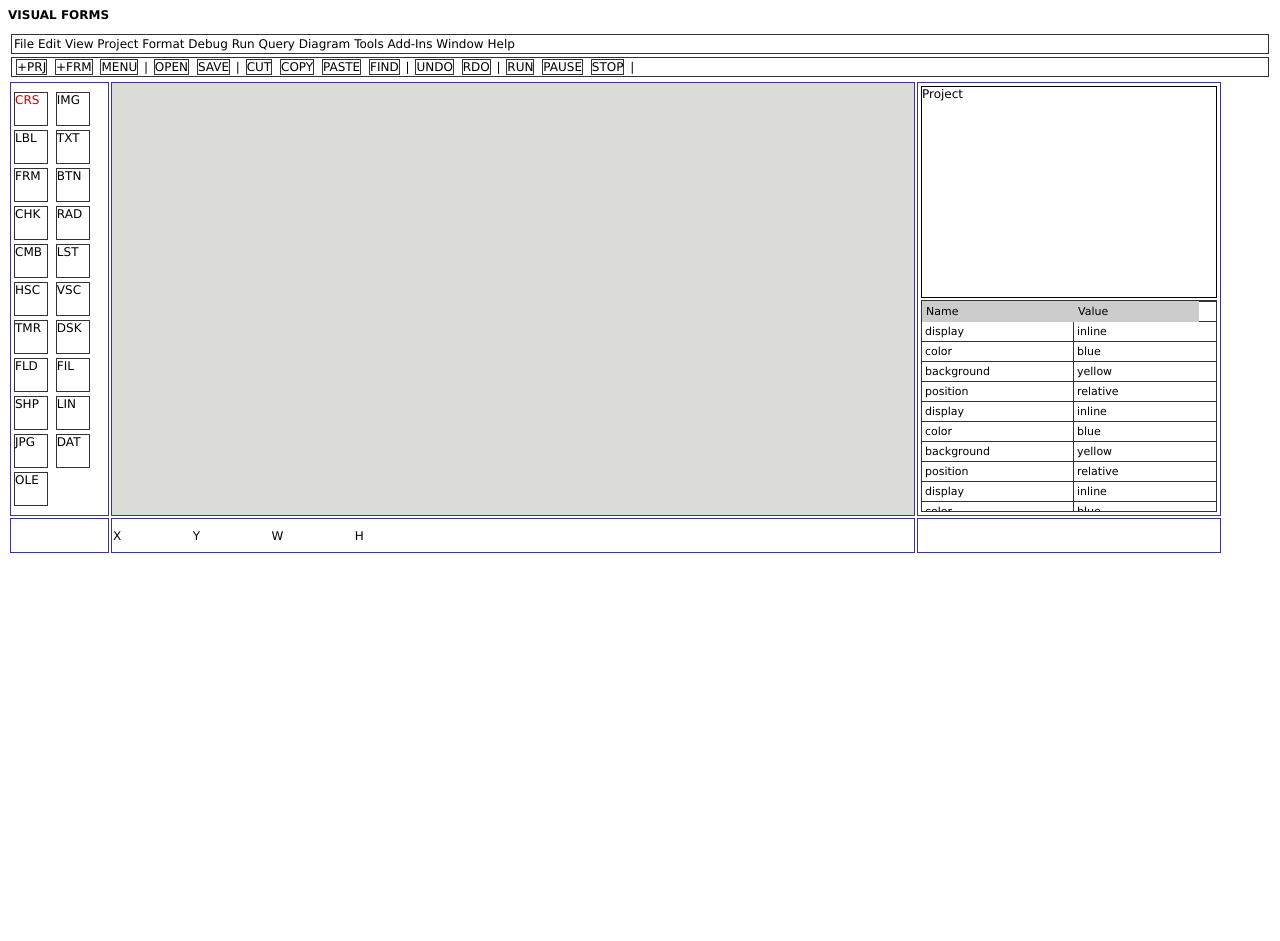
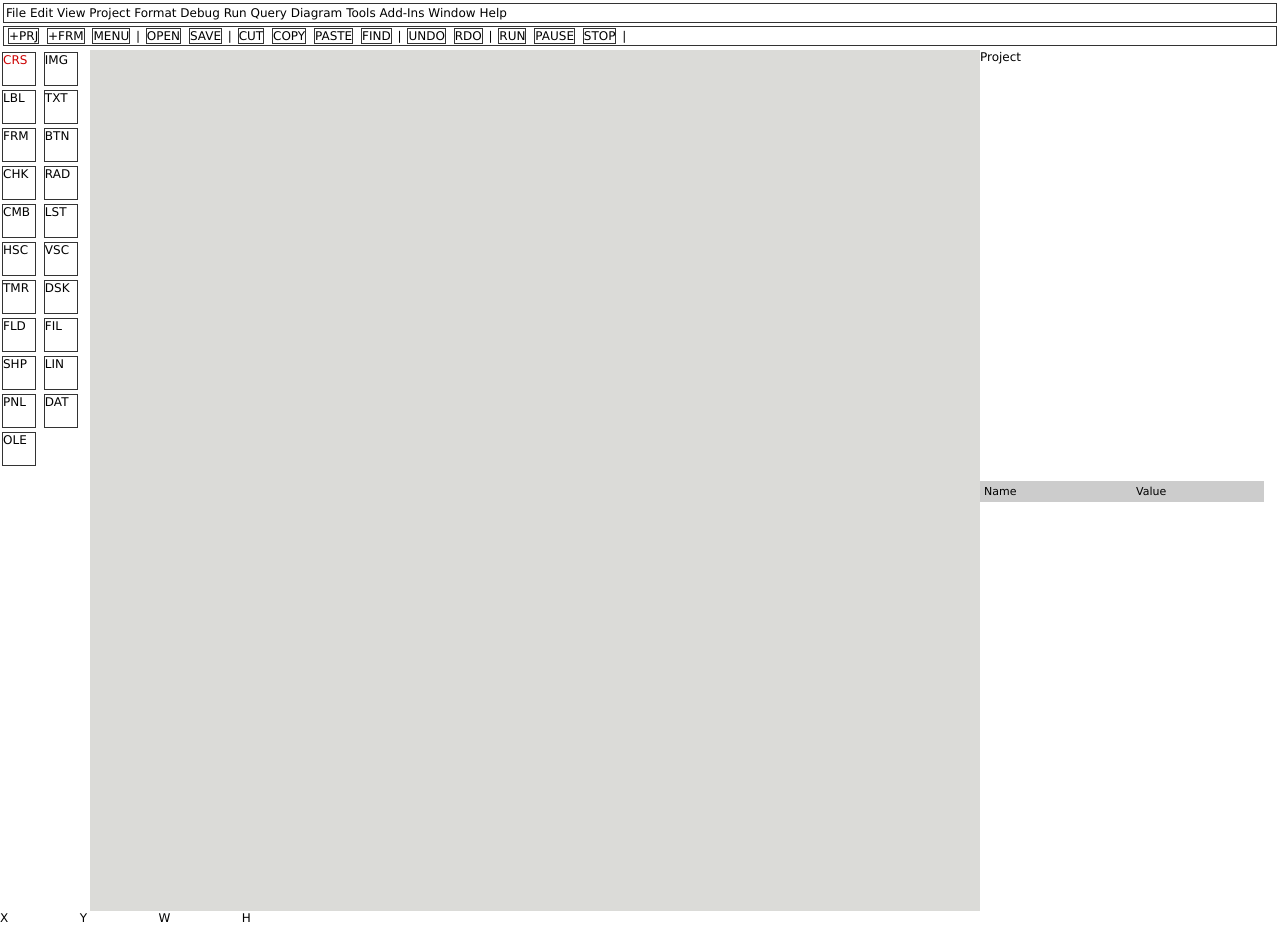
Before and after one commit to zekovic/visualjs, a PHP site: page / in a window 1280 px wide. Run offline with PHP 8.4, Linux system fonts and the light colour scheme; some libraries are stand-ins or nearby versions.

Commit message:
More improvements

```diff
--- a/index.html
+++ b/index.html
@@ -11,10 +11,9 @@
 <script type="text/javascript" src="lib.js"></script>
 </head>
 <body>
+<div id=root>
 
-<div>
-<h3>VISUAL FORMS</h3>
-
+<div id=main_top>
 	<div id=main_menu>
 		<div>File</div>
 		<div>Edit</div>
@@ -52,17 +51,15 @@
 		<div>STOP</div>
 		|
 	</div>
+</div>
 
-<table id=main_wrap>
-	<tr>
-		<td id=main_left>
-
+<div id=main_left>
 	<div id=components class=icon-wrap>
 		<div id=cmp_select class=selected>CRS</div>
 		<div id=new_image>IMG</div>
 		<div id=new_label>LBL</div>
 		<div id=new_textbox>TXT</div>
-				<div id=new_frame>FRM</div>
+		<div id=new_form>FRM</div>
 		<div id=new_button>BTN</div>
 		<div id=new_checkbox>CHK</div>
 		<div id=new_radio>RAD</div>
@@ -76,17 +73,20 @@
 		<div id=new_file>FIL</div>
 		<div id=new_shape>SHP</div>
 		<div id=new_line>LIN</div>
-				<div id=new_jpg>JPG</div>
+		<div id=new_panel>PNL</div>
 		<div id=new_data>DAT</div>
 		<div id=new_ole>OLE</div>
 	</div>
+</div>
 
-		</td>
-		<td id=main_center>
+<div id=main_center_wrap>
+	<div id=main_center class='component container project'>
 		<div id=new_tmp_item class=component></div>
-		</td>
-		<td id=main_right>
 
+	</div>
+</div>
+
+<div id=main_right>
 	<div id=project_structure>
 		Project
 	</div>
@@ -95,45 +95,11 @@
 		<table>
 			<tr id=r1> <td id=c1>Name</td><td id=c2>Value</td></tr>
 
-					<tr>  <td id=c1>&nbsp</td>	<td id=c2></td>   </tr>
-					<tr>  <td>display</td>		<td>inline</td> </tr>
-					<tr>  <td>color</td>		<td>blue</td>  </tr>
-					<tr>  <td>background</td>	<td>yellow</td>  </tr>
-					<tr>  <td>position</td>		<td>relative</td>  </tr>
-					<tr>  <td>display</td>		<td>inline</td> </tr>
-					<tr>  <td>color</td>		<td>blue</td>  </tr>
-					<tr>  <td>background</td>	<td>yellow</td>  </tr>
-					<tr>  <td>position</td>		<td>relative</td>  </tr>
-					<tr>  <td>display</td>		<td>inline</td> </tr>
-					<tr>  <td>color</td>		<td>blue</td>  </tr>
-					<tr>  <td>background</td>	<td>yellow</td>  </tr>
-					<tr>  <td>position</td>		<td>relative</td>  </tr>
-					<tr>  <td>display</td>		<td>inline</td> </tr>
-					<tr>  <td>color</td>		<td>blue</td>  </tr>
-					<tr>  <td>background</td>	<td>yellow</td>  </tr>
-					<tr>  <td>position</td>		<td>relative</td>  </tr>
-					<tr>  <td>display</td>		<td>inline</td> </tr>
-					<tr>  <td>color</td>		<td>blue</td>  </tr>
-					<tr>  <td>background</td>	<td>yellow</td>  </tr>
-					<tr>  <td>position</td>		<td>relative</td>  </tr>
-					<tr>  <td>display</td>		<td>inline</td> </tr>
-					<tr>  <td>color</td>		<td>blue</td>  </tr>
-					<tr>  <td>background</td>	<td>yellow</td>  </tr>
-					<tr>  <td>position</td>		<td>relative</td>  </tr>
-					<tr>  <td>display</td>		<td>inline</td> </tr>
-					<tr>  <td>color</td>		<td>blue</td>  </tr>
-					<tr>  <td>background</td>	<td>yellow</td>  </tr>
-					<tr>  <td>position</td>		<td>relative</td>
 		</table>
 	</div>
+</div>
 
-		</td>
-	</tr>
-	<tr>
-		<td>
-		</td>
-
-		<td id=status_bar_center>
+<div id=main_down>
 	X <span id=mouse_x> </span>
 	<span></span>
 	Y <span id=mouse_y></span>
@@ -141,12 +107,9 @@
 	W <span id=mouse_x_drag></span>
 	<span></span>
 	H <span id=mouse_y_drag></span>
-		</td>
+	<span></span>
 
-		<td>
-		</td>
-	</tr>
-</table>
+</div>
 
 </div>
 
--- a/lib.js
+++ b/lib.js
@@ -6,11 +6,15 @@
 
 $(window).on('load', function (e) {
 
+	var ME = this;
 	var selected_new_cmp = $('#components > .selected').attr('id');
 	var panel_mouse_down = false;
 	var panel_mouse_up = false;
-	var new_tmp_item = $('#main_center > #new_tmp_item');
-	var coord_start = $('#main_center').position();
+
+	var area = $('#main_center');
+
+	var new_tmp_item = $('#new_tmp_item');
+	var coord_start = area.position();
 	var x_start = parseInt(coord_start.left);
 	var y_start = parseInt(coord_start.top);
 
@@ -44,7 +48,10 @@ $(window).on('load', function (e) {
 		/*if (e.target.id != 'main_center') {
 			return;
 		}*/
-		if (e.target.id != 'main_center' && e.target.id != 'new_tmp_item') {
+		/*if (e.target.id != 'main_center' && e.target.id != 'new_tmp_item') {
+			return;
+		}*/
+		if (!$(e.target).hasClass('container') && e.target.id != 'new_tmp_item') {
 			return;
 		}
 
@@ -69,17 +76,21 @@ $(window).on('load', function (e) {
 
 			var xpos = parseInt($('#mouse_x').text());
 			var ypos = parseInt($('#mouse_y').text());
-			//var width = e.offsetX - xpos;
-			//var height = e.offsetY - ypos;
 
 			xpos = snapToGrid(xpos);
 			ypos = snapToGrid(ypos);
 
-			var width = e.clientX - x_start - xpos;
-			var height = e.clientY - y_start - ypos;
+			/*var width = e.clientX - x_start - xpos;
+			var height = e.clientY - y_start - ypos;*/
+			var width = e.offsetX - xpos;
+			var height = e.offsetY - ypos;
 
 			width = snapToGrid(width);
 			height = snapToGrid(height);
+
+			var tmp;
+			if (width < 0) { width = Math.abs(width); xpos-= width; /*$('#mouse_x').text(xpos);*/}
+			if (height < 0) { height = Math.abs(height); ypos-= height; /*$('#mouse_y').text(ypos);*/}
 
 			$('#mouse_x_drag').text(width);
 			$('#mouse_y_drag').text(height);
@@ -110,7 +121,7 @@ $(window).on('load', function (e) {
 
 	$('#properties > table').bind('click', function(e) {
 		var clicked_el = e.target;
-		if (clicked_el.tagName.toLowerCase() != 'td') {
+		if (clicked_el.tagName.toLowerCase() != 'td' || $(clicked_el).parent().index() == 0) {
 			return;
 		}
 		var clicked_row = $(clicked_el).parent().children();
@@ -134,12 +145,12 @@ function newComponent() {
 	//var cmp_type = selected_new_cmp.replace('new_', '');
 	var cmp_id = cmp_type + '_' + Date.now()+''+parseInt(Math.random()*1000);
 
-	var cmp_left = snapToGrid($('#mouse_x').text());
-	var cmp_top = snapToGrid($('#mouse_y').text());
-	var cmp_width = snapToGrid($('#mouse_x_drag').text());
-	var cmp_height = snapToGrid($('#mouse_y_drag').text());
+	var cmp_left = snapToGrid($('#main_center > #new_tmp_item').css('left'));
+	var cmp_top = snapToGrid($('#main_center > #new_tmp_item').css('top'));
+	var cmp_width = snapToGrid($('#main_center > #new_tmp_item').css('width'));
+	var cmp_height = snapToGrid($('#main_center > #new_tmp_item').css('height'));
 
-	$('#main_center > #new_tmp_item').css({'left': -10, 'top':-10, 'width':0, 'height':0});
+	$('#main_center > #new_tmp_item').css({'left': -5000, 'top':-5000, 'width':0, 'height':0});
 	//$('#main_center > #new_tmp_item').resizable('destroy');
 
 	if (cmp_width < 20 && cmp_height < 20) {
@@ -165,6 +176,13 @@ function newComponent() {
 	}
 	if (cmp_type == 'label') {
 		cmp_html = '<div class="component label" id=_id_>_type_</div>';
+	}
+
+	if (cmp_type == 'panel') {
+		cmp_html = '<div class="component container panel" id=_id_>_type_</div>';
+	}
+	if (cmp_type == 'form') {
+		cmp_html = '<div class="component container form" id=_id_>_type_</div>';
 	}
 
 	cmp_html = cmp_html.replace('_id_', cmp_id).replace('_type_', cmp_type);
@@ -201,7 +219,7 @@ function newComponent() {
 
 function snapToGrid(value) {
 	var resolution = 10;
-	return parseInt(value/resolution) * resolution;
+	return parseInt(parseInt(value)/resolution) * resolution;
 }
 
 function fillPropertiesTable() {
@@ -211,10 +229,9 @@ function fillPropertiesTable() {
 	var table_html = "<tr id=r1><td id=c1>Name</td><td id=c2>Value</td></tr>";
 	table_html+= "<tr><td id=c1>&nbsp</td><td id=c2></td></tr>";
 
-	for (i in js_el) {
+	/*for (i in js_el) {
 		js_prop = js_el[i];
-		prop_type = typeof(js_prop);
-		if (prop_type == 'number' || prop_type == 'string' || prop_type == 'boolean'|| js_prop === null) {
+		if (prop_type == 'number' || prop_type == 'string' || prop_type == 'boolean' || js_prop === null) {
 			if (i == 'innerHTML' || i == 'outerHTML') {
 				continue;
 			}
@@ -229,8 +246,24 @@ function fillPropertiesTable() {
 	this.asc = true;
 	if (!this.asc){rows = rows.reverse()}
 	for (var i = 0; i < rows.length; i++){table.append(rows[i])}
+	*/
+	for (i in cmp_properties) {
+		js_prop = js_el[cmp_properties[i]];
+		prop_type = typeof(js_prop);
+		table_html+= "<tr><td>" + cmp_properties[i] + "</td><td>" + js_prop + "</td></tr>";
+	}
+	$('#properties > table').html(table_html);
+}
 
-}
+
+// TODO
+var cmp_properties = [
+	'id', 'class', 'text', 'left', 'top', 'width', 'height', 'color', 'background', 'font', 'font-size',
+	'position', 'display', 'align', 'margin', 'padding', 'cursor', 'overflow'
+];
+
+
+
 
 function comparer(index) {
 	return function(a, b) {
--- a/style.css
+++ b/style.css
@@ -4,6 +4,56 @@
 	font-size: 12px;
 }
 
+/*body {
+	margin: 0px;
+	padding: 0px;
+}*/
+
+#root {
+	/*position: relative;*/
+	width:100%;
+	height: 100%;
+	padding: 0px;
+	margin: 0px;
+}
+#root > div {
+	position: absolute;
+	border: 0px solid #000;
+	padding: 0px;
+	margin: 0px;
+}
+#main_top {
+	top: 0px;
+	left: 0px;
+	right: 0px;
+	height: 50px;
+}
+
+#main_left {
+	width: 90px;
+	bottom: 30px;
+	left: 0px;
+	top: 50px;
+}
+
+#main_right {
+	width: 300px;
+	top: 50px;
+	bottom: 30px;
+	right: 0px;
+}
+
+#main_down {
+	left: 0px;
+	right: 0px;
+	height: 30px;
+	bottom: 0px;
+}
+#main_down > span {
+	display: inline-block;
+	width: 30px;
+	text-align: right;
+}
 #main_wrap td {
 	/*min-height: 500px;*/
 	border: 1px solid #3333AA;
@@ -14,12 +64,24 @@
 	max-width: 25%;
 
 }
+
+#main_center_wrap {
+	left: 90px;
+	right: 300px;
+	top: 50px;
+	bottom: 30px;
+	background-color: #dbdbd8;
+}
+
 #main_center {
-	position: relative;
+	position: absolute;
+	width: 100%;
+	height: 100%;
+	/*position: relative;
 	width: 800px;
-	max-width: 55%;
+	max-width: 55%;*/
 	overflow: hidden;
-	background-color: #dbdbd8;
+	/*background-color: #dbdbd8;*/
 }
 
 #main_center .component {
@@ -51,22 +113,6 @@
 	height: 0px;
 	top: -10px;
 	left: -10px;
-}
-
-
-#status_bar_center {
-	height: 35px;
-}
-
-#status_bar_center > span {
-	display: inline-block;
-	width: 30px;
-	text-align: right;
-}
-#main_right {
-	width: 300px;
-	max-width: 300px;
-	/*max-width: 20%;*/
 }
 
 #toolbar {
@@ -108,15 +154,15 @@
 
 
 #properties, #project_structure {
-	border: 1px solid #000;
-	margin: 2px;
-	height: 210px;
+	/*border: 1px solid #000;
+	margin: 2px;*/
+	height: 50%;
 }
 
 #properties {
 	overflow-x: hidden;
 	overflow-y: scroll;
-	border: 1px solid #333333;
+	/*border: 1px solid #333333;*/
 }
 #properties table * {
 	font-size: 11px;
@@ -129,7 +175,6 @@
 }
 #properties td {
 	padding: 3px;
-	max-width: 145px;
 	border: 1px solid #333333;
 	border-left: 0px;
 	border-bottom: 0px;
@@ -154,4 +199,4 @@
 #c1 { width: 145px; max-width: 145px; min-width: 145px; }
 #c2 { width: 145px; max-width: 145px; min-width: 145px; }
 #r1 #c1 { width: 145px; max-width: 145px; min-width: 145px; }
-#r1 #c2 { width: 117px; max-width: 117px; min-width: 117px;}
+#r1 #c2 { width: 124px; max-width: 124px; min-width: 124px;}
```
Lines whose indentation alone changed are shown as unchanged.
